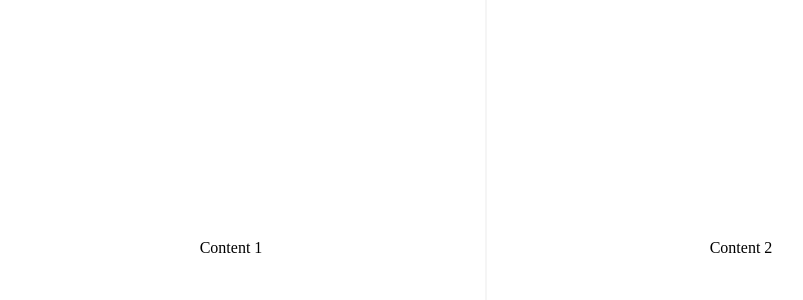
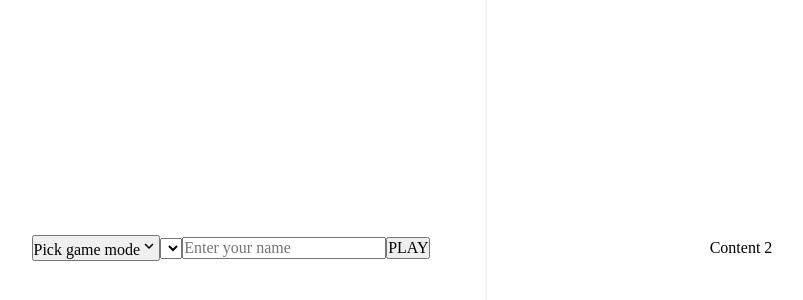
Before and after one commit to ekb1zh/game-in-dots, a React (Create React App) app: page / in a window 1280 px wide. Shown: the part 152-452 px from the top of the page, without its empty margins (154-957 px from the left). Built offline with nearby package versions, Linux system fonts and the light colour scheme.

Commit message:
Add base dir structure

```diff
--- a/src/App.js
+++ b/src/App.js
@@ -1,12 +1,13 @@
 import React from 'react';
 import 'normalize.css';
 import './App.scss';
+import Controls from './components/game/controls';
 
 function App() {
   return (
     <>
       <div className="container">
-        Content 1
+        <Controls />
       </div>
       <div className="container">
         Content 2
--- a/src/App.scss
+++ b/src/App.scss
@@ -1,15 +1,15 @@
-// Global
+* {
+  box-sizing: border-box;
+  margin: 0;
+  padding: 0;
+}
+
 html, body {
   width: 100%;
   height: 100%;
 }
 
-* {
-  box-sizing: border-box;
-}
-
-// App
-$border-width: 3px;
+// ---
 
 .container {
   width: 100%;
@@ -18,6 +18,8 @@ $border-width: 3px;
   justify-content: center;
   align-items: center;
 }
+
+$border-width: 3px;
 
 #root > div {
   width: 40%;
--- /dev/null
+++ b/src/components/game/controls/index.js
@@ -0,0 +1,33 @@
+import React from "react";
+import ArrowDown from "../../../images/keyboard_arrow_down-black-18dp.svg";
+
+function Controls(props) {
+
+  function onSubmit(event) {
+    event.preventDefault();
+    console.log('form');
+  }
+
+  return (
+    <form onSubmit={onSubmit} className={'container'} >
+
+      <button type={'button'}>
+        <span>Pick game mode</span>
+        <img src={ArrowDown} alt={'ArrowDown'} />
+      </button>
+
+      <select>
+        <option value=""></option>
+      </select>
+
+      <input type={'text'} placeholder={'Enter your name'} />
+
+      <button type="submit">
+        {'PLAY'}
+      </button>
+
+    </form>
+  );
+}
+
+export default Controls;
```
Also changed, not shown: src/components/game/controls/ModeButton.js (added, +10 -0 lines), src/components/game/Message.js (added), src/components/game/Table.js (added), src/components/game/controls/Field.js (added), src/components/game/controls/PlayButton.js (added), src/components/game/index.js (added), src/components/results/Table.js (added), src/components/results/index.js (added), src/images/keyboard_arrow_down-black-18dp.svg (added).
